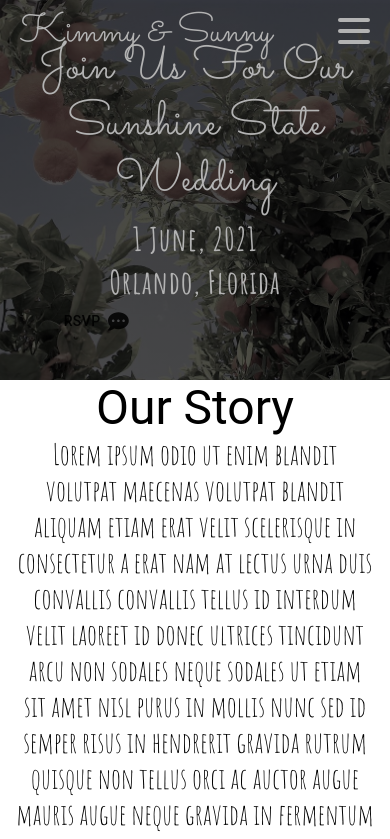
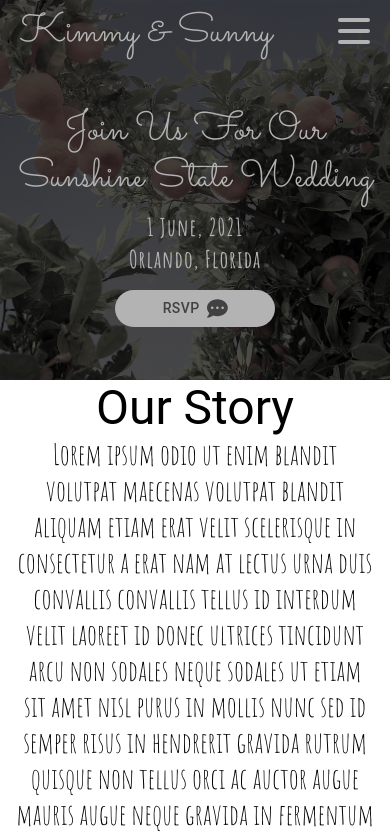
Before and after one commit to hebs87/wedding-website-frontend, a React (Create React App) app: page / in a window 390 px wide. Shown: the top 839 px of the page. Built offline with nearby package versions, Linux system fonts and the light colour scheme; no server answers.

Commit message:
Applied responsive styles to banner

```diff
--- a/src/components/Banner/Banner.jsx
+++ b/src/components/Banner/Banner.jsx
@@ -1,12 +1,12 @@
 import React from "react";
-import {useStyles} from './Banner.styles';
 import Container from "@material-ui/core/Container";
 import Typography from "@material-ui/core/Typography";
 import Button from "@material-ui/core/Button";
 import {FontAwesomeIcon} from "@fortawesome/react-fontawesome";
 import {faCommentDots} from "@fortawesome/free-solid-svg-icons/faCommentDots";
+import {useStyles} from './Banner.styles';
 
-const Banner = ({imageUrl, title, firstTextLine, secondTextLine, button}) => {
+const Banner = ({imageUrl, heroTitle, title, firstTextLine, secondTextLine, button}) => {
   // Get the classes from the useStyles function
   const classes = useStyles();
 
@@ -21,6 +21,12 @@ const Banner = ({imageUrl, title, firstTextLine, secondTextLine, button}) => {
       className={classes.bannerBgImg}
     >
       <Container className={classes.bannerContainer} maxWidth="lg">
+        {
+          heroTitle &&
+          <Typography className={classes.heroTitle} variant='h3' component='h3'>
+            {heroTitle}
+          </Typography>
+        }
         {
           title &&
           <Typography className={classes.bannerTitle} variant='h3' component='h3'>
--- a/src/components/Banner/Banner.styles.js
+++ b/src/components/Banner/Banner.styles.js
@@ -11,16 +11,36 @@ export const useStyles = makeStyles((theme) => ({
     justifyContent: 'center',
     alignContent: 'center',
     color: '#b3b3b3',
+    [theme.breakpoints.down(769)]: {
+      paddingTop: 20,
+      paddingBottom: 20,
+    },
+  },
+  heroTitle: {
+    fontFamily: 'Sacramento, cursive',
+    marginBottom: 10,
+    [theme.breakpoints.down('sm')]: {
+      fontSize: '2.5rem',
+    },
+    [theme.breakpoints.down(769)]: {
+      marginTop: 70,
+    },
   },
   bannerTitle: {
     fontFamily: 'Sacramento, cursive',
     marginBottom: 10,
+    [theme.breakpoints.down('sm')]: {
+      fontSize: '2.5rem',
+    },
   },
   bannerText: {
     fontSize: '2rem',
     fontWeight: 'bold',
     fontFamily: 'Amatic SC, cursive',
     letterSpacing: 1,
+    [theme.breakpoints.down('sm')]: {
+      fontSize: '1.5rem',
+    },
   },
   bannerBtn: {
     backgroundColor: '#b3b3b3',
--- a/src/pages/Location/Location.jsx
+++ b/src/pages/Location/Location.jsx
@@ -36,7 +36,7 @@ class Location extends Component {
       <Fragment>
         <Banner
           imageUrl={FloridaSign}
-          title={'Reunion Resort'}
+          heroTitle={'Reunion Resort'}
           firstTextLine={'Orlando, Florida'}
         />
         <Container maxWidth='md'>
--- a/src/pages/RSVP/RSVP.jsx
+++ b/src/pages/RSVP/RSVP.jsx
@@ -19,7 +19,7 @@ class RSVP extends Component {
       <Fragment>
         <Banner
           imageUrl={WeddingRSVP}
-          title={'RSVP'}
+          heroTitle={'RSVP'}
           firstTextLine={'Please respond by 31 December, 2020'}
         />
         <Container maxWidth='lg'>
--- a/src/pages/Wedding/Wedding.jsx
+++ b/src/pages/Wedding/Wedding.jsx
@@ -37,7 +37,7 @@ class WeddingPage extends Component {
       <Fragment>
         <Banner
           imageUrl={OrangeTree}
-          title={'Join Us For Our Sunshine State Wedding'}
+          heroTitle={'Join Us For Our Sunshine State Wedding'}
           firstTextLine={'1 June, 2021'}
           secondTextLine={'Orlando, Florida'}
           button={'RSVP'}
```
